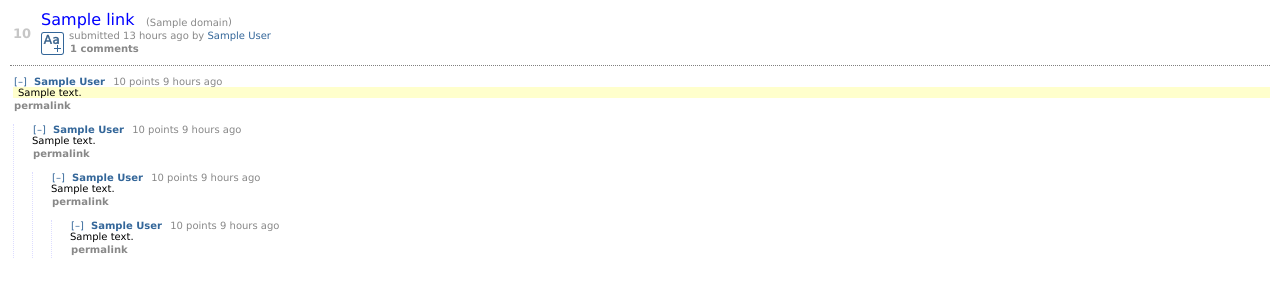
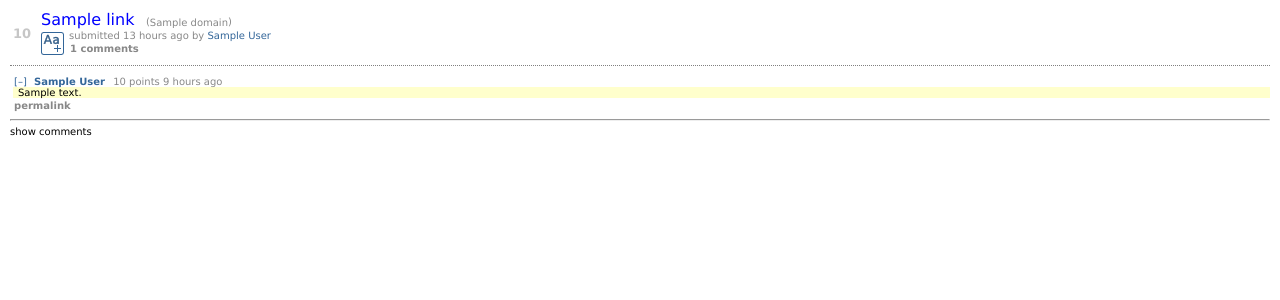
Before and after one commit to fuzeman/embeddit, a Flask app: template templates/comment.html in a window 1280 px wide. Shown: the top 300 px of the page. Run offline with Flask 2, Linux system fonts and the light colour scheme; the template is opened without the code that fills it: most values are stand-ins (such as "Sample title", 1, 10 or a date in 2020).

Commit message:
Started on comment expansion

```diff
--- a/templates/comment.html
+++ b/templates/comment.html
@@ -15,7 +15,7 @@
         <hr class="separator" />
 
         <div class="commentarea">
-            {{ par_comment.create(comment) }}
+            {{ par_comment.create(comment, expanded=False) }}
         </div>
 
         <script type="text/javascript" src="/static/lib/jquery-2.1.0.min.js"></script>
--- a/templates/partials/comment.html
+++ b/templates/partials/comment.html
@@ -1,4 +1,4 @@
-{% macro create(comment, is_child=False) -%}
+{% macro create(comment, is_child=False, expanded=True) -%}
     <div class="thing comment">
         <div class="entry unvoted">
             <div class="collapsed" style="display: none">
@@ -27,10 +27,18 @@
                 </ul>
             </div>
         </div>
-        <div class="child" style="display: block">
+        {% if not expanded %}
+            <div class="child-expander">
+                <hr/>
+                <div class="wrapper">
+                    <span>show comments</span>
+                </div>
+            </div>
+        {% endif %}
+        <div class="child" style="display: {% if expanded %}block{% else %}none{% endif %}">
             <div class="sitetable listing">
                 {% for child in comment.replies %}
-                    {{ create(child, is_child=True) }}
+                    {{ create(child, is_child=True, expanded=True) }}
                 {% endfor %}
             </div>
         </div>
```
